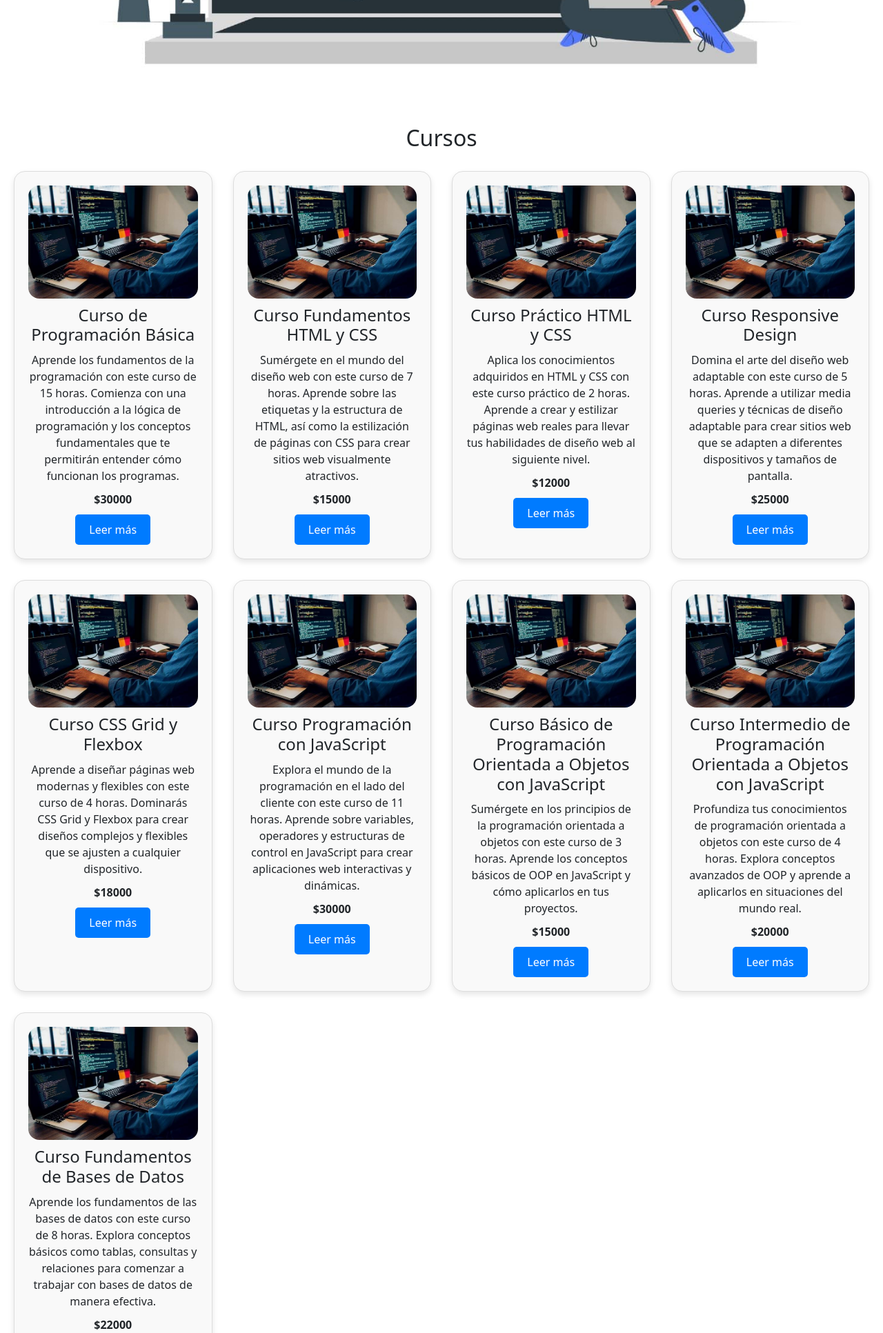
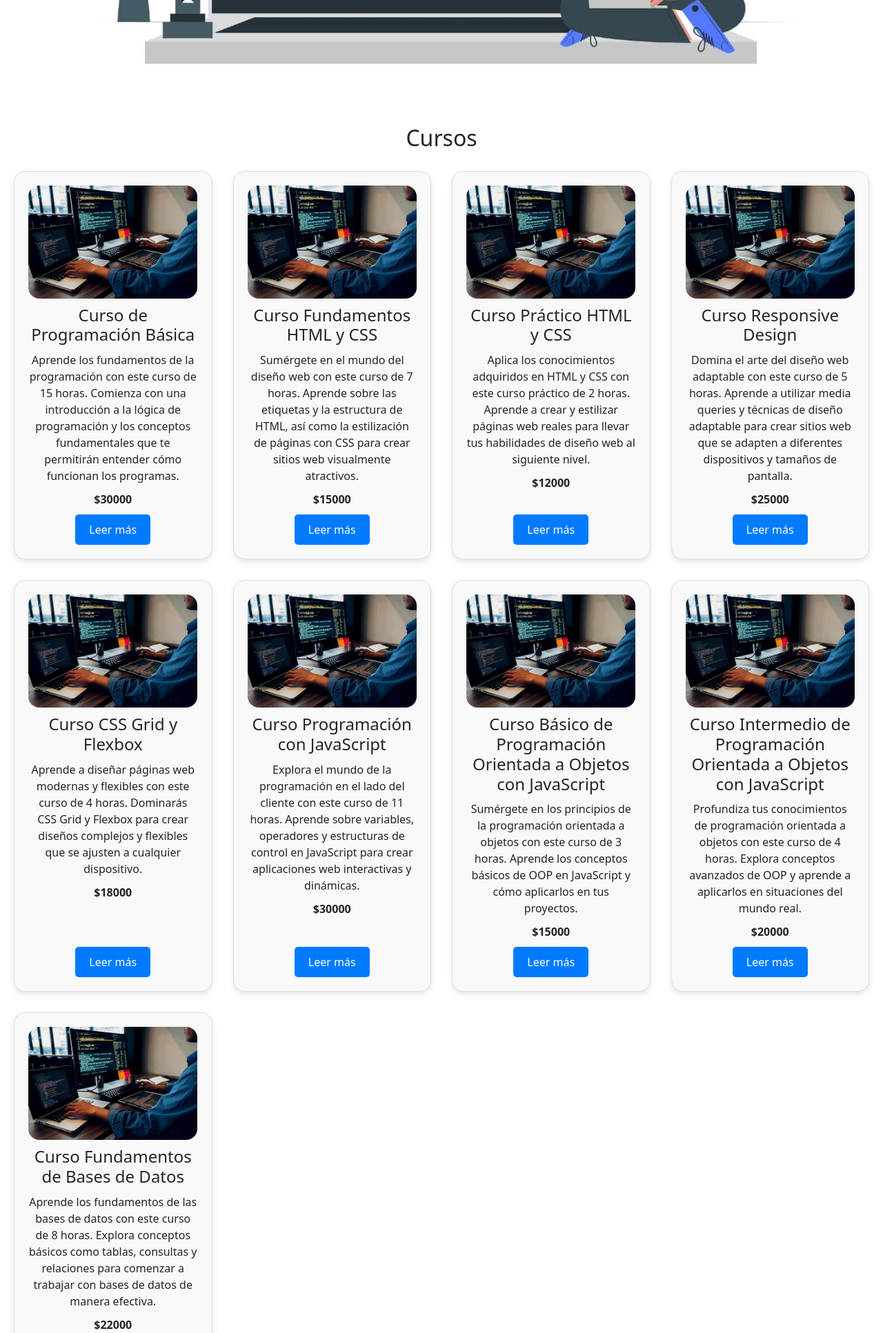
Before and after one commit to DH-Comision-07/grupo_2_digitalAmaru, a Node server app: page / in a window 1280 px wide. Shown: the part 616-2549 px from the top of the page at 69% size. Run offline with Node 20, Linux system fonts and the light colour scheme; some libraries are stand-ins or nearby versions.

Commit message:
Arreglado el problema de alineación en la vista de desktop en cursos

```diff
--- a/public/css/index.css
+++ b/public/css/index.css
@@ -31,9 +31,16 @@ body, html {
   border: 1px solid #ddd;
   border-radius: 1em;
   padding: 20px;
+  justify-content: space-between;
   box-shadow: 0 4px 8px rgba(0, 0, 0, 0.1);
   text-align: center;
   box-sizing: border-box; /* Asegura que el padding y el border se incluyan en el tamaño del elemento */
+  height: 100%;
+  padding: 20px;
+  align-items: center;
+  position: relative;
+  display: flex;
+  flex-direction: column
 }
 
 .course img {
@@ -65,10 +72,15 @@ body, html {
   color: #fff;
   text-decoration: none;
   border-radius: 5px;
+  margin-top: auto;
+  transition: background-color 0.3s;
+
 }
 
 .course .btn-read-more:hover {
   background-color: #0056b3;
+
+
 }
 .articulo-main{
   width: 100%;
@@ -161,7 +173,7 @@ body, html {
 }
 
 .ul-perfil li a:hover {
-  color: rgb(7, 7, 7);
+  color: honeydew;
 }
 .ul-perfil-contenedor{
   margin: 0;
```
